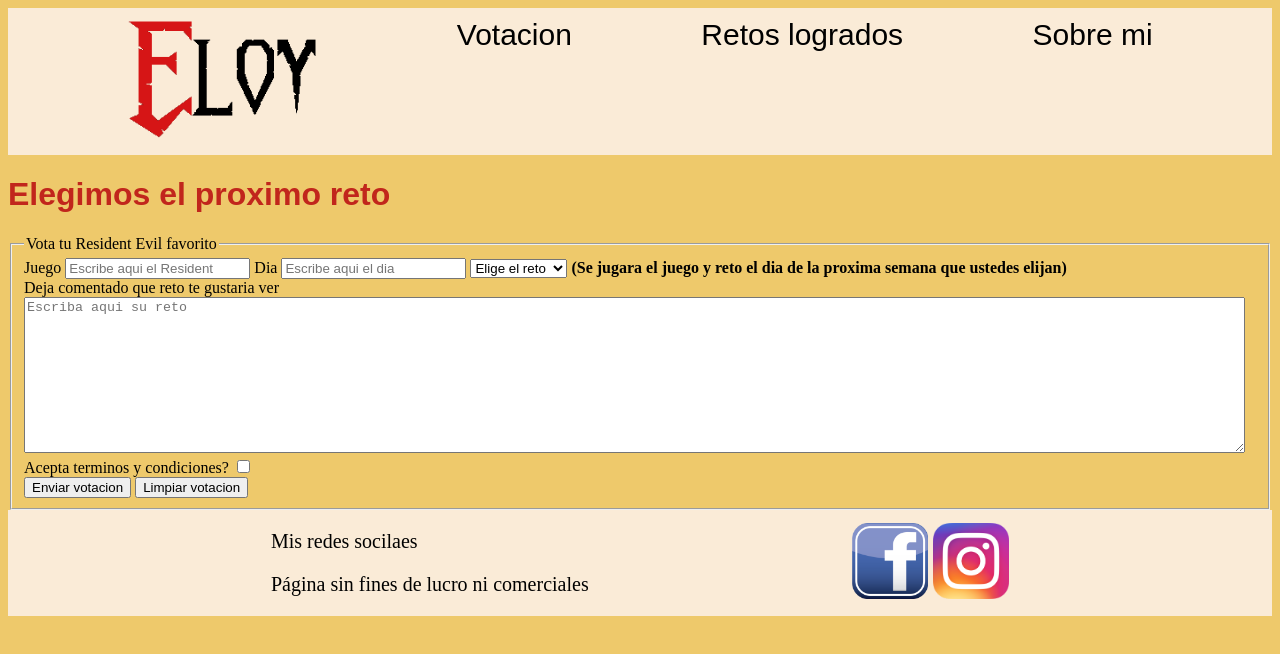
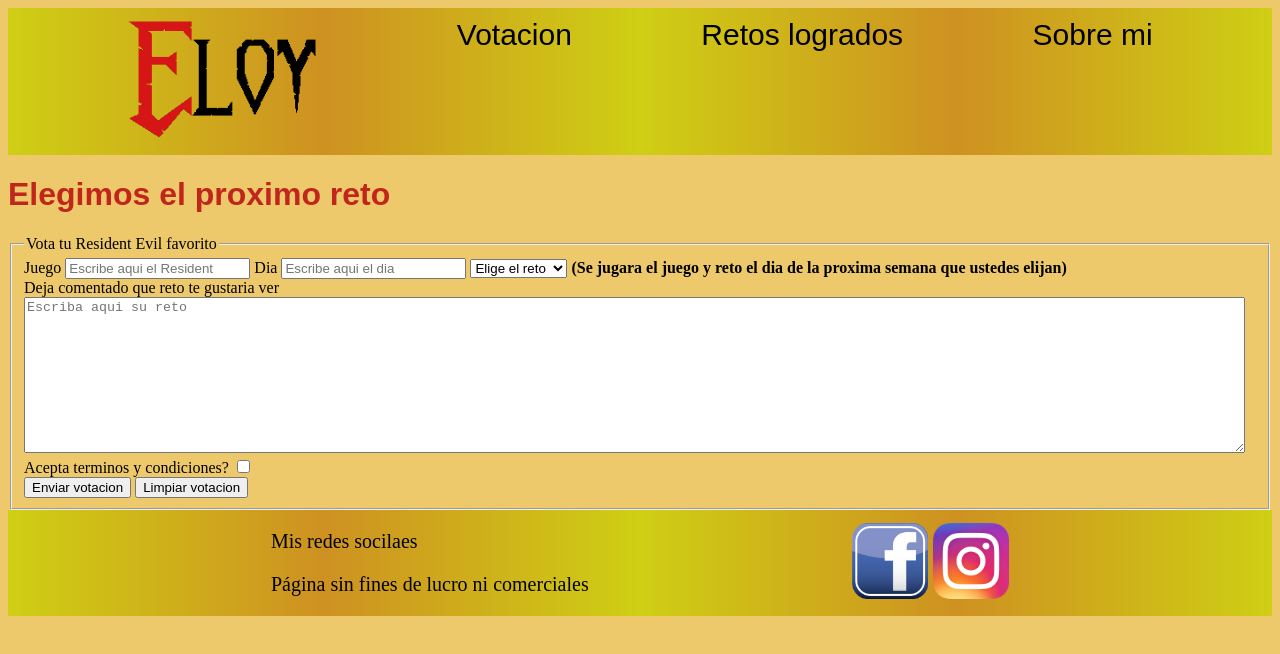
Before and after one commit to MarinaOlivieri/proyecto-olivieri, a plain HTML site: page pages/contacto.html in a window 1280 px wide. Drawn offline with Linux system fonts and the light colour scheme.

Commit message:
creo nueva rama y agrego animaciones en mi proyecto

```diff
--- a/styles-css/style.css
+++ b/styles-css/style.css
@@ -9,8 +9,12 @@ body{
     background-color: rgb(238, 201, 107);
 }
 
+header{
+    background-image: linear-gradient(to right, rgb(207, 207, 20), rgb(206, 145, 33), rgb(207, 207, 20), rgb(206, 145, 33), rgb(207, 207, 20));
+}
+
 nav{
-    background-color: antiquewhite;
+    /* background-color: antiquewhite; */
     display: flex;
     justify-content: space-evenly;
     flex-wrap: wrap;
@@ -23,13 +27,23 @@ nav a{
     color: black;
     padding: 5px 5px 5px 5px;
     margin: 5px 5px 5px 5px;
-    /* margin-top: 50px; */
+}
+
+nav a:hover{
+    color: rgba(187, 19, 19, 0.897);
 }
 
 .logo-eloy{
+    height: 120px;
     width: 200px;
-    height: 120px;
+    transition: height, width, 2s;
 }
+
+.logo-eloy:hover{
+    height: 200px;
+    width: 280px;
+}
+
 
 h1{
     color: rgba(187, 19, 19, 0.897);
@@ -71,7 +85,8 @@ h1{
 
 footer{
     bottom: 0;
-    background-color: antiquewhite;
+    background-image: linear-gradient(to right, rgb(207, 207, 20), rgb(206, 145, 33), rgb(207, 207, 20), rgb(206, 145, 33), rgb(207, 207, 20));
+    /* background-color: antiquewhite; */
     color: black;
     font-size: 20px;
 }
@@ -130,6 +145,7 @@ footer{
     flex-direction: row;
     justify-content: center;
     flex-wrap: wrap;
+
 }
 .parte-2{
     grid-area: parte-2;
```
